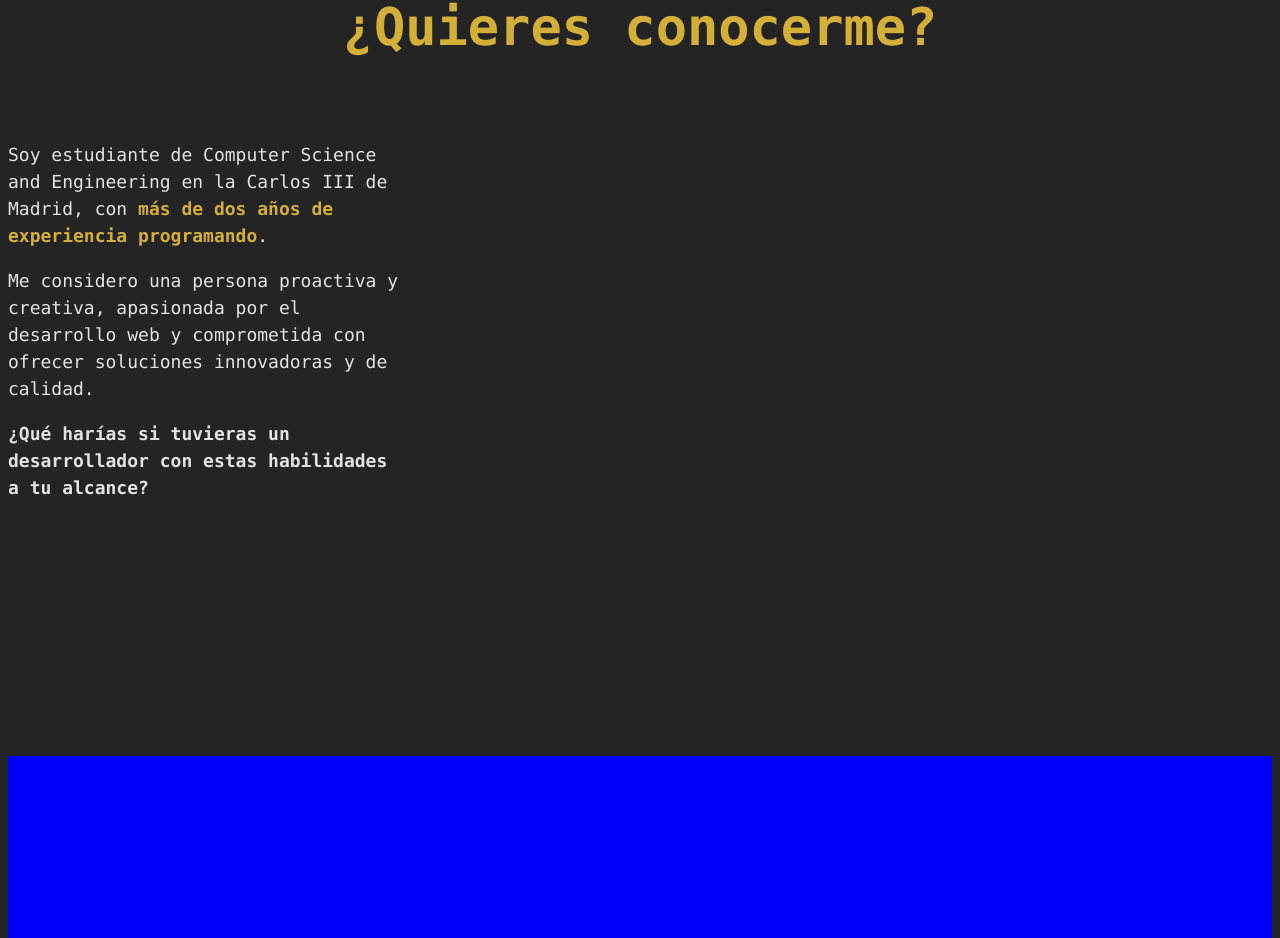
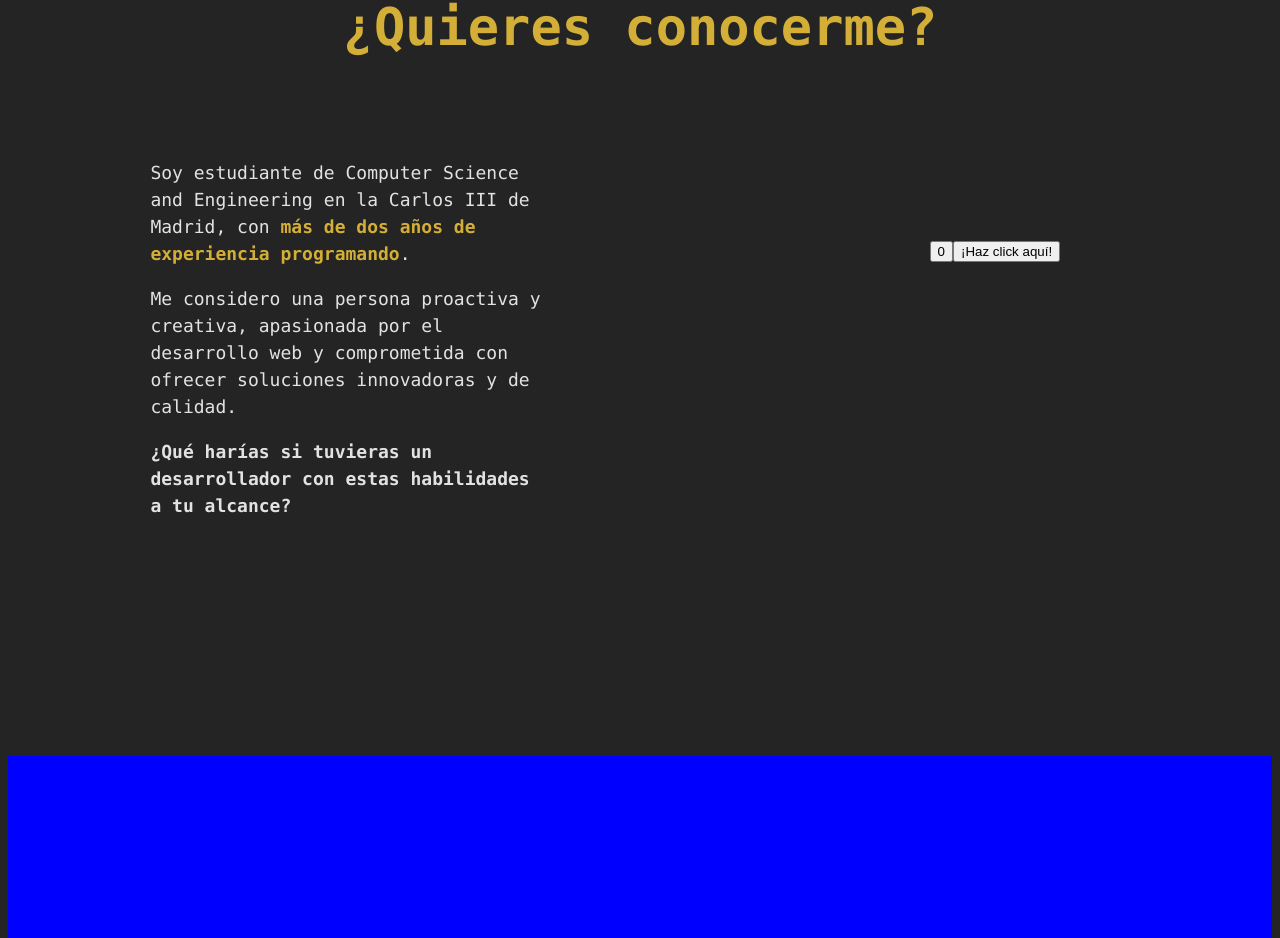
Before and after one commit to jmartinpizarro/portfolio, a React (Vite) app: page / in a window 1280 px wide. Shown: the part 911-1849 px from the top of the page. Built offline with nearby package versions, Linux system fonts and the light colour scheme.

Commit message:
counterButton implementation comp.

```diff
--- a/src/App.css
+++ b/src/App.css
@@ -199,6 +199,21 @@
   font-weight: 700;
 }
 
+.about-me-flex-container{
+  display: flex;
+  align-items: center;
+  justify-content: center;
+  flex-direction: row;
+  gap: 30%;
+}
+
+.button-container{
+  width: 200px;
+  height: 200px;
+  position: relative;
+}
+
+
 .project{
   height: 100vh;
   background-color: blue;
--- a/src/App.jsx
+++ b/src/App.jsx
@@ -5,6 +5,7 @@ import Navbar from './Navbar';
 import TypingEffect from './TypingEffect';
 import SocialMediaItem from './SocialMediaItem';
 import DownloadButton from './DownloadButton';
+import CounterButton from './CounterButton';
 
 function App(){
   const [startTyping, setStartTyping] = useState(false)
@@ -64,9 +65,15 @@ function App(){
 
       <section id='about-me' className='about-me'>
         <h1 className="about-me-h1">¿Quieres conocerme?</h1>
-        <p className='about-me-p'>Soy estudiante de Computer Science and Engineering en la Carlos III de Madrid, con <span className='about-me-p-span'>más de dos años de experiencia programando</span>.</p>
-        <p className='about-me-p'>Me considero una persona proactiva y creativa, apasionada por el desarrollo web y comprometida con ofrecer soluciones innovadoras y de calidad.</p>
-        <p className='about-me-p'><span className='about-me-p-span2'>¿Qué harías si tuvieras un desarrollador con estas habilidades a tu alcance?</span></p>
+        <div className="about-me-flex-container">
+          <div>
+            <p className='about-me-p'>Soy estudiante de Computer Science and Engineering en la Carlos III de Madrid, con <span className='about-me-p-span'>más de dos años de experiencia programando</span>.</p>
+            <p className='about-me-p'>Me considero una persona proactiva y creativa, apasionada por el desarrollo web y comprometida con ofrecer soluciones innovadoras y de calidad.</p>
+            <p className='about-me-p'><span className='about-me-p-span2'>¿Qué harías si tuvieras un desarrollador con estas habilidades a tu alcance?</span></p>
+          </div>
+
+          <CounterButton></CounterButton>
+        </div>
       </section>
 
       <section id='project' className='project'></section>
--- /dev/null
+++ b/src/CounterButton.jsx
@@ -0,0 +1,20 @@
+import { useEffect, useState } from "react"
+
+function CounterButton(){
+    const [count, setCount] = useState(0);
+    const handleClick = () => {
+        setCount(count + 1)
+    }
+    const handleReset = () =>{
+        setCount(0)
+    }
+
+    return (
+        <div className="button-container">
+            <button className="counter" onClick={handleClick}>{count}</button>
+            <button className="reset" onClick={handleReset}>¡Haz click aquí!</button>
+        </div>
+    )
+}
+
+export default CounterButton
```
